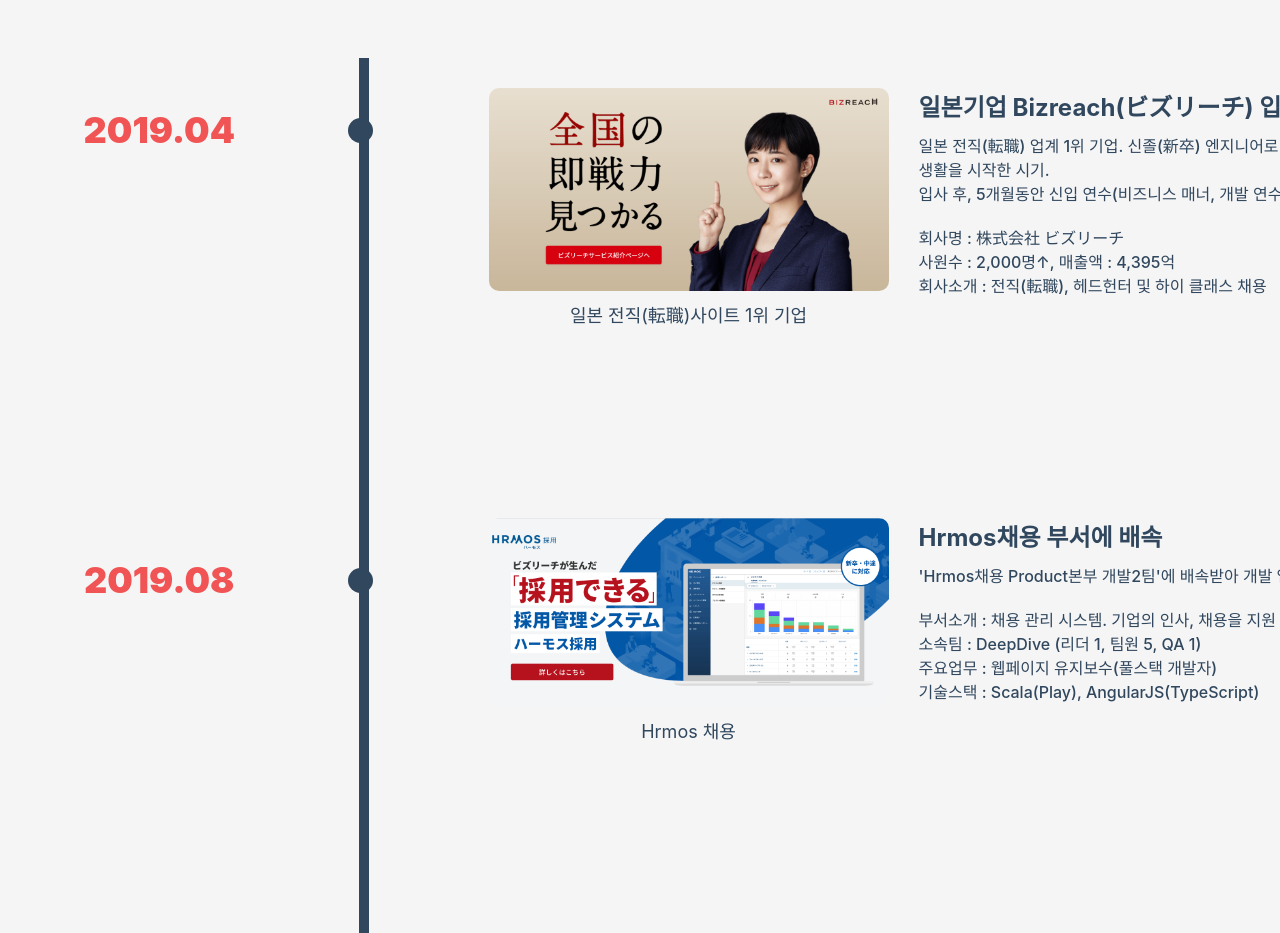
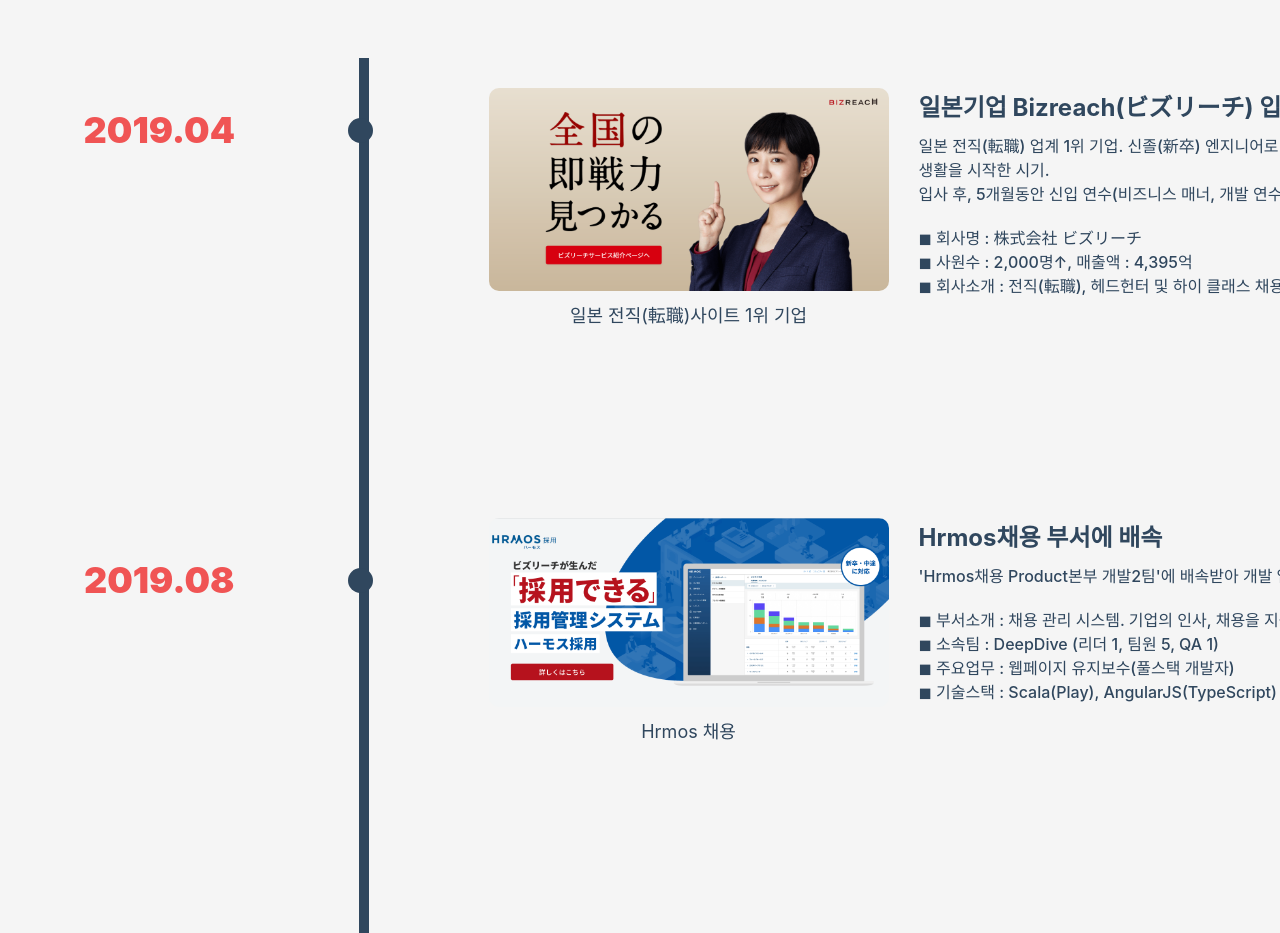
Before and after one commit to jaehyeong305/PoFoL, a React (Create React App) app in the folder pfl-frontend/: page / in a window 1280 px wide. Shown: the part 1124-2057 px from the top of the page. Built offline with nearby package versions, Linux system fonts and the light colour scheme.

Commit message:
PFL-13 DONE: main-career component

```diff
--- a/pfl-frontend/src/components/main-career/main-career.component.scss
+++ b/pfl-frontend/src/components/main-career/main-career.component.scss
@@ -1,10 +1,11 @@
 /* main-career styles */
 .main-career {
-    background-color: #f5f5f5;
-    overflow: hidden;
     position: relative;
     display: flex;
     flex-direction: column;
+    margin-bottom: 80px;
+    background-color: #f5f5f5;
+    overflow: hidden;
 
     > span.main-title {
         margin: 100px 0 0 200px;
--- a/pfl-frontend/src/constants/AppConstants.ts
+++ b/pfl-frontend/src/constants/AppConstants.ts
@@ -69,7 +69,11 @@
         imgUrl: "/images/bizreach-img.png",
         imgDiscription: "일본 전직(転職)사이트 1위 기업",
         title: "일본기업 Bizreach(ビズリーチ) 입사",
-        description: "일본 전직(転職) 업계 1위 기업. 신졸(新卒) 엔지니어로 취업성공하여 일본생활을 시작한 시기. \n 입사 후, 5개월동안 신입 연수(비즈니스 매너, 개발 연수 등)를 수료. \n \n 회사명 : 株式会社 ビズリーチ \n 사원수 : 2,000명↑, 매출액 : 4,395억 \n 회사소개 : 전직(転職), 헤드헌터 및 하이 클래스 채용",
+        description: "일본 전직(転職) 업계 1위 기업. 신졸(新卒) 엔지니어로 취업성공하여 일본생활을 시작한 시기. \n" +
+                    "입사 후, 5개월동안 신입 연수(비즈니스 매너, 개발 연수 등)를 수료. \n\n " +
+                    "◼︎ 회사명 : 株式会社 ビズリーチ \n" +
+                    "◼︎ 사원수 : 2,000명↑, 매출액 : 4,395억 \n" +
+                    "◼︎ 회사소개 : 전직(転職), 헤드헌터 및 하이 클래스 채용",
         linkTitle: "기업정보확인",
         linkUrl: "https://www.bizreach.co.jp/corporate_info/profile/",
         linkIsNewWindow: true
@@ -78,18 +82,47 @@
         imgUrl: "/images/hrmos-img.png",
         imgDiscription: "Hrmos 채용",
         title: "Hrmos채용 부서에 배속",
-        description: "'Hrmos채용 Product본부 개발2팀'에 배속받아 개발 업무를 시작.\n\n부서소개 : 채용 관리 시스템. 기업의 인사, 채용을 지원 (B2B, SaaS)\n 소속팀 : DeepDive (리더 1, 팀원 5, QA 1)\n 주요업무 : 웹페이지 유지보수(풀스택 개발자)\n 기술스택 : Scala(Play), AngularJS(TypeScript)",
+        description: "'Hrmos채용 Product본부 개발2팀'에 배속받아 개발 업무를 시작.\n\n" +
+                    "◼︎ 부서소개 : 채용 관리 시스템. 기업의 인사, 채용을 지원 (B2B, SaaS)\n " +
+                    "◼︎ 소속팀 : DeepDive (리더 1, 팀원 5, QA 1)\n " +
+                    "◼︎ 주요업무 : 웹페이지 유지보수(풀스택 개발자)\n " +
+                    "◼︎ 기술스택 : Scala(Play), AngularJS(TypeScript)",
         linkTitle: "Hrmos 확인",
         linkUrl: "https://hrmos.co/?utm_source=bizreach.co.jp&utm_medium=referral&trcd=biz_corp&_ga=2.124455242.1341871500.1691029247-2048989049.1684221352",
         linkIsNewWindow: true
     },
     {
-        imgUrl: "/images/selection-flow-img.png",
-        imgDiscription: "포지션에 따라 전형흐름 커스터마이징",
+        imgUrl: "/images/award.png",
+        imgDiscription: "해당 프로젝트로 우수상팀 수상",
         title: "전형 흐름 관리(selection flow) 프로젝트",
-        description: "개요 : 고정적인 전형 흐름을 커스터마이징하는 기능을 추가\n 규모: PM: 1, 개발자: 12, 디자이너: 3, QA: 2, CS: 3↑ \n 담당업무: ",
-        linkTitle: "> 더보기",
+        description: "◼︎ 개요 : 고정적인 전형 흐름을 커스터마이징하는 기능을 추가\n" +
+                    "◼︎ 규모 : PM 1, 개발자 12, 디자이너 3, QA 2, CS 3↑ \n\n" +
+                    " ▹ 주요 업무(Full-Stack)\n" +
+                    "• 테이블(DB) 설계/수정\n" +
+                    "• 화면 설계\n" +
+                    "• Backend, Frontend 개발\n" +
+                    "• 1주 단위 스프린트로 업무를 계획/수행\n" +
+                    "• CS(Customer Success)와 디자이너와 커뮤니케이션\n" +
+                    "• 코드리뷰 & 에러감시\n",
+        linkTitle: "더 보기",
         linkUrl: "/project/selection-flow",
+        linkIsNewWindow: false
+    },
+    {
+        imgUrl: "/images/angular-upgrade.png",
+        imgDiscription: "AngularJS에서 Angular12로 업그레이드",
+        title: "차세대 프론트엔드 프로젝트",
+        description: "◼︎ 개요 : 서포트 종료 될 AngularJS에 취약성 검출, Angular12로 업그레이드\n" +
+                    "◼︎ 규모 : PM 1, 개발자 6(사원 2, SES 4), QA 3 \n\n" +
+                    " ▹ 주요 업무(Front-End)\n" +
+                    "• 기존에 작성되어 있는 AngularJS코드를 Angular 12버전으로 새롭게 작성\n" +
+                    "• UI컴포넌트 작성\n" +
+                    "• 기존에 잠재되어 있던 버그 수정\n" +
+                    "• 1주 단위 스프린트로 업무를 계획/수행\n" +
+                    "• CS(Customer Success)와 디자이너와 커뮤니케이션\n" +
+                    "• 코드리뷰 & 에러감시",
+        linkTitle: "더 보기",
+        linkUrl: "/project/frontend",
         linkIsNewWindow: false
     }
 ]
```
Also changed, not shown: pfl-frontend/public/images/angular-upgrade.png (added), pfl-frontend/public/images/award.png (added).
